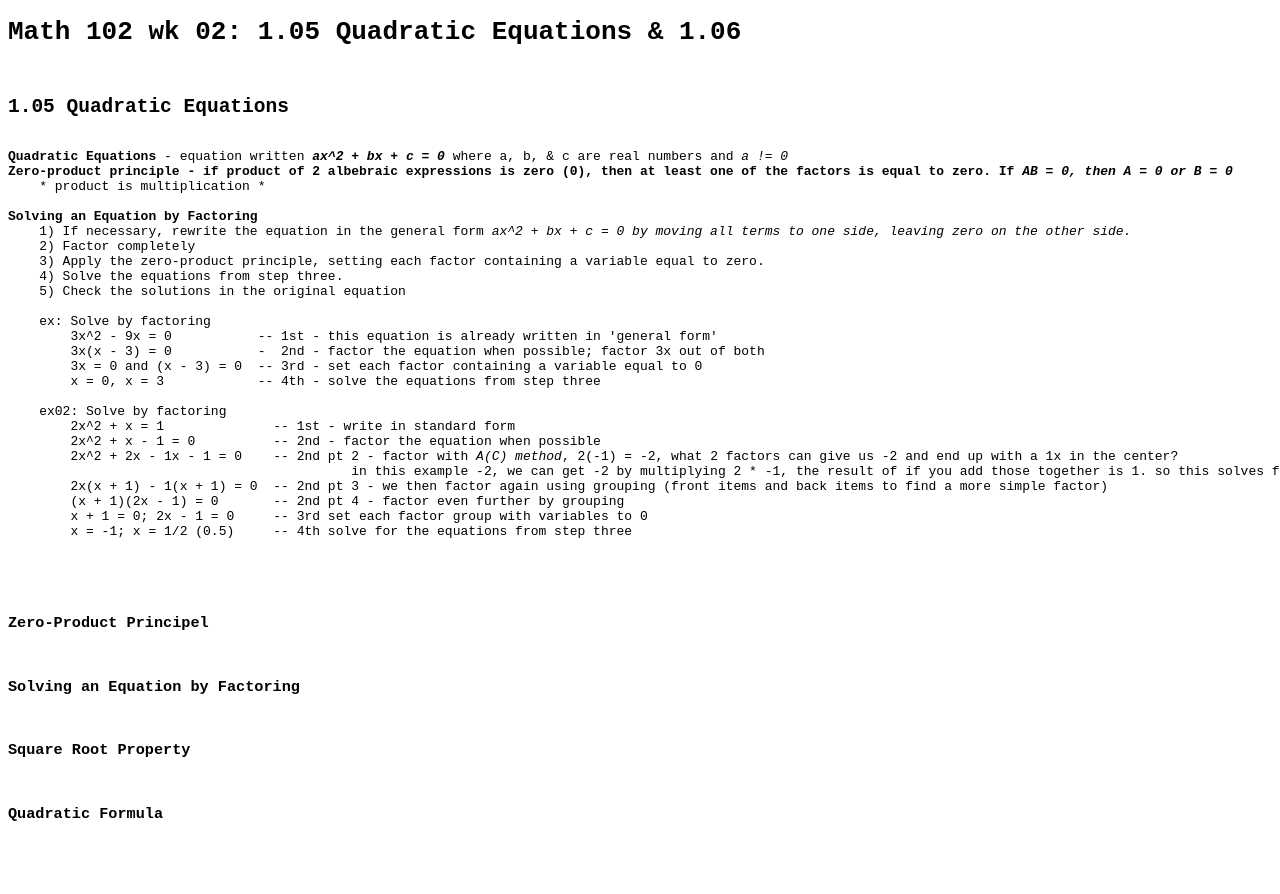
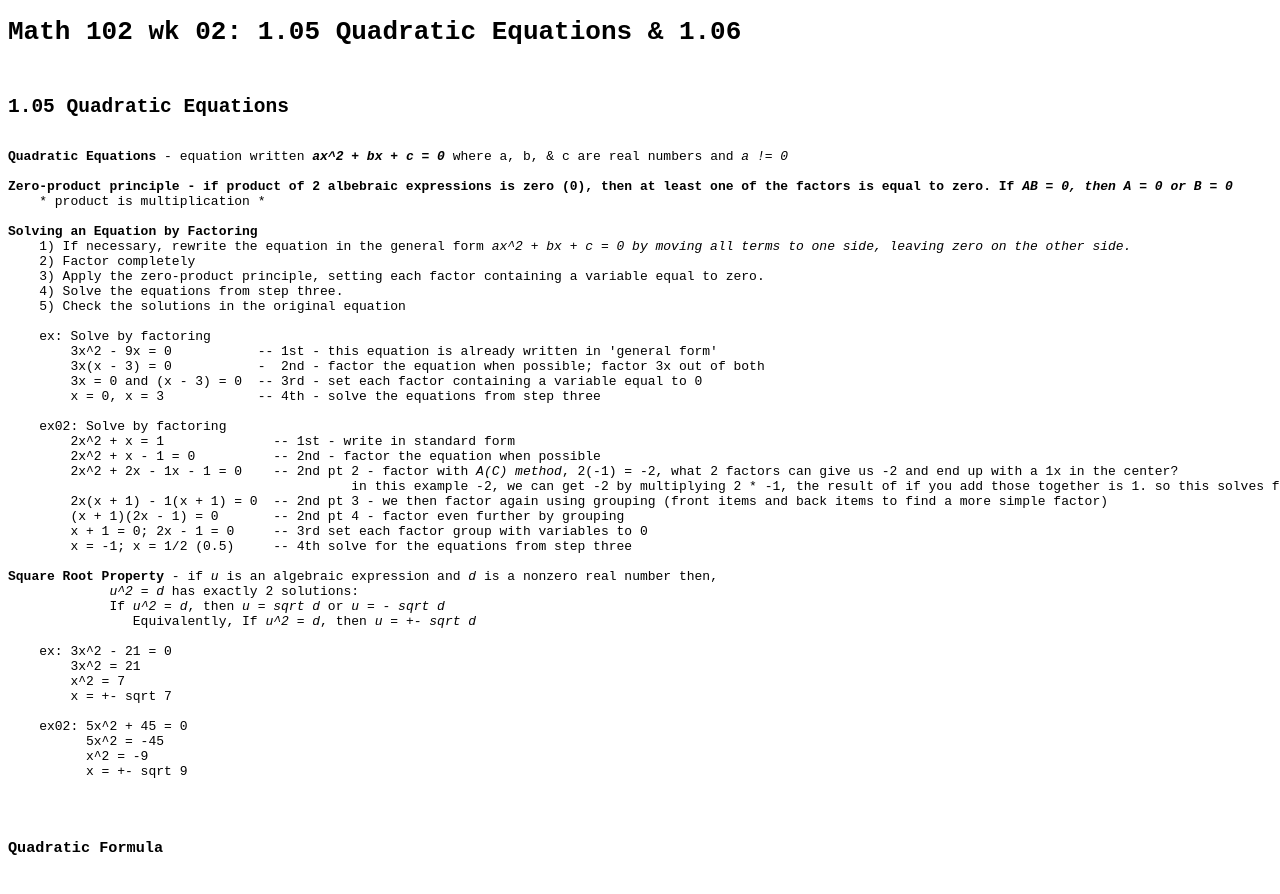
Before and after one commit to Ploppa-Smurph/math102, a plain HTML site: page wk02/index.html in a window 1280 px wide. Shown: the top 894 px of the page. Before the commit the page ends 866 px from the top, so only its background shows below. Drawn offline with Linux system fonts and the light colour scheme.

Commit message:
working on 1.05 quadratic equations

```diff
--- a/wk02/index.html
+++ b/wk02/index.html
@@ -10,6 +10,7 @@
 <h1>Math 102 wk 02: 1.05 Quadratic Equations & 1.06</h1>
 <h2>1.05 Quadratic Equations</h2>
 <b>Quadratic Equations</b> - equation written <b><i>ax^2 + bx + c = 0</i></b> where a, b, & c are real numbers and <i>a != 0</i>
+
 <b>Zero-product principle - if product of 2 albebraic expressions is zero (0), then at least one of the factors is equal to zero. If <i>AB = 0, then A = 0 or B = 0</i></b>
     * product is multiplication *
 
@@ -36,12 +37,23 @@
         x + 1 = 0; 2x - 1 = 0     -- 3rd set each factor group with variables to 0
         x = -1; x = 1/2 (0.5)     -- 4th solve for the equations from step three
 
+<b>Square Root Property</b> - if <i>u</i> is an algebraic expression and <i>d</i> is a nonzero real number then,
+             <i>u^2 = d</i> has exactly 2 solutions:
+             If <i>u^2 = d</i>, then <i>u = sqrt d</i> or <i>u = - sqrt d</i>
+                Equivalently, If <i>u^2 = d</i>, then <i>u = +- sqrt d</i>
+
+    ex: 3x^2 - 21 = 0
+        3x^2 = 21
+        x^2 = 7
+        x = +- sqrt 7
+
+    ex02: 5x^2 + 45 = 0
+          5x^2 = -45
+          x^2 = -9
+          x = +- sqrt 9
 
 
 
-<h3>Zero-Product Principel</h3>
-<h3>Solving an Equation by Factoring</h3>
-<h3>Square Root Property</h3>
 <h3>Quadratic Formula</h3>
 </pre>
 </body>
```
